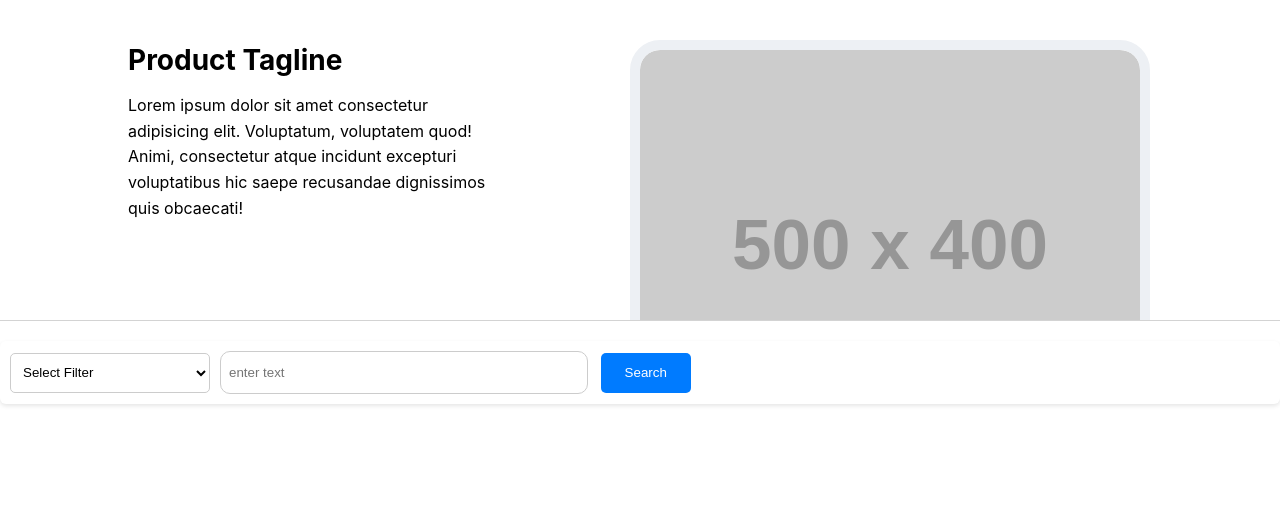
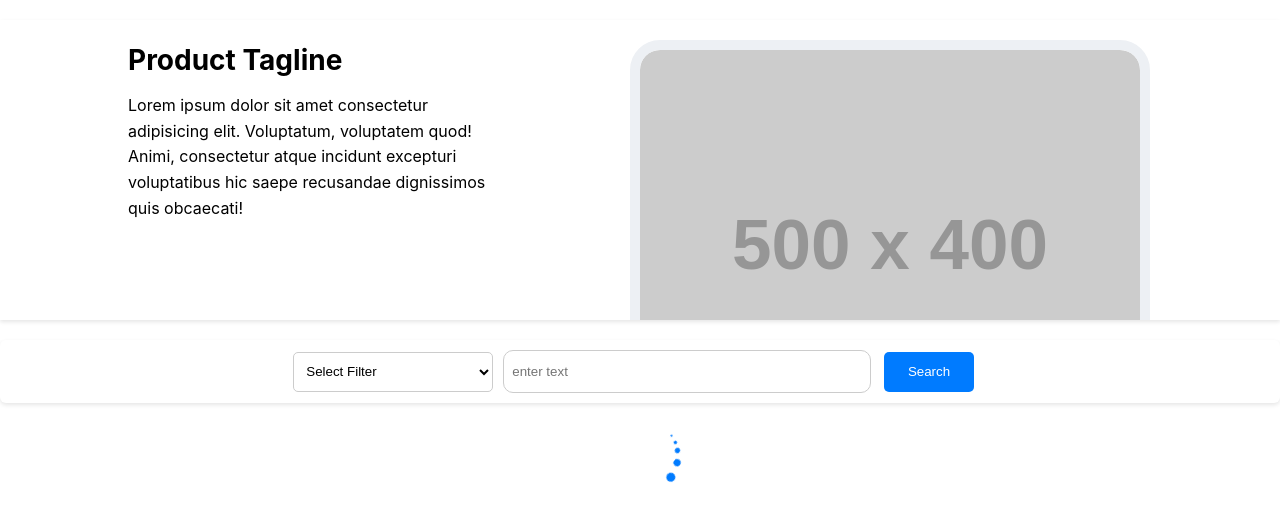
Before and after one commit to pratham2002/Pratham-Agrawal-Frontend-Developer, a React (Create React App) app: page / in a window 1280 px wide. Shown: the top 520 px of the page. Built offline with nearby package versions, Linux system fonts and the light colour scheme.

Commit message:
added loading animation

```diff
--- a/src/App.css
+++ b/src/App.css
@@ -1,6 +1,10 @@
+html {
+  scroll-behavior: smooth;
+}
+
 .banner {
   display: flex;
-  border-bottom: 1px solid lightgray;
+  box-shadow: 0 2px 4px rgba(0, 0, 0, 0.1);
   margin-block: 20px;
   overflow: hidden;
   position: relative;
@@ -66,6 +70,7 @@
 /* Search form container */
 .search-form {
   display: flex;
+  justify-content: center;
   align-items: center;
   padding: 10px;
   border-radius: 6px;
@@ -123,3 +128,59 @@
 .search-form button:active {
   background-color: #007bff;
 }
+
+.loader {
+  display: block;
+  color: #007bff;
+  font-size: 45px;
+  overflow: hidden;
+  width: 1em;
+  height: 1em;
+  margin-block: 30px;
+  margin-inline: auto;
+  border-radius: 50%;
+  position: relative;
+  transform: translateZ(0);
+  animation: mltShdSpin 1.7s infinite ease, round 1.7s infinite ease;
+}
+
+@keyframes mltShdSpin {
+  0% {
+    box-shadow: 0 -0.83em 0 -0.4em, 0 -0.83em 0 -0.42em, 0 -0.83em 0 -0.44em,
+      0 -0.83em 0 -0.46em, 0 -0.83em 0 -0.477em;
+  }
+  5%,
+  95% {
+    box-shadow: 0 -0.83em 0 -0.4em, 0 -0.83em 0 -0.42em, 0 -0.83em 0 -0.44em,
+      0 -0.83em 0 -0.46em, 0 -0.83em 0 -0.477em;
+  }
+  10%,
+  59% {
+    box-shadow: 0 -0.83em 0 -0.4em, -0.087em -0.825em 0 -0.42em,
+      -0.173em -0.812em 0 -0.44em, -0.256em -0.789em 0 -0.46em,
+      -0.297em -0.775em 0 -0.477em;
+  }
+  20% {
+    box-shadow: 0 -0.83em 0 -0.4em, -0.338em -0.758em 0 -0.42em,
+      -0.555em -0.617em 0 -0.44em, -0.671em -0.488em 0 -0.46em,
+      -0.749em -0.34em 0 -0.477em;
+  }
+  38% {
+    box-shadow: 0 -0.83em 0 -0.4em, -0.377em -0.74em 0 -0.42em,
+      -0.645em -0.522em 0 -0.44em, -0.775em -0.297em 0 -0.46em,
+      -0.82em -0.09em 0 -0.477em;
+  }
+  100% {
+    box-shadow: 0 -0.83em 0 -0.4em, 0 -0.83em 0 -0.42em, 0 -0.83em 0 -0.44em,
+      0 -0.83em 0 -0.46em, 0 -0.83em 0 -0.477em;
+  }
+}
+
+@keyframes round {
+  0% {
+    transform: rotate(0deg);
+  }
+  100% {
+    transform: rotate(360deg);
+  }
+}
--- a/src/App.js
+++ b/src/App.js
@@ -9,7 +9,7 @@ function App() {
       <section id="banner">
         <Banner />
       </section>
-      <section id="search-form">
+      <section id="search-area">
         <SearchForm />
       </section>
     </div>
--- a/src/Components/SearchForm.jsx
+++ b/src/Components/SearchForm.jsx
@@ -31,6 +31,8 @@ export default function SearchForm() {
   };
 
   return (
+    <>
+      <section id="search-form">
         <form className="search-form" onSubmit={handleSubmit}>
           <select value={filterType} onChange={handleFilterChange}>
             <option value="default" disabled>
@@ -48,5 +50,9 @@ export default function SearchForm() {
           />
           <button type="submit">Search</button>
         </form>
+      </section>
+      <span class="loader"></span>
+      <section id="search-results"></section>
+    </>
   );
 }
```
Lines whose indentation alone changed are shown as unchanged.
